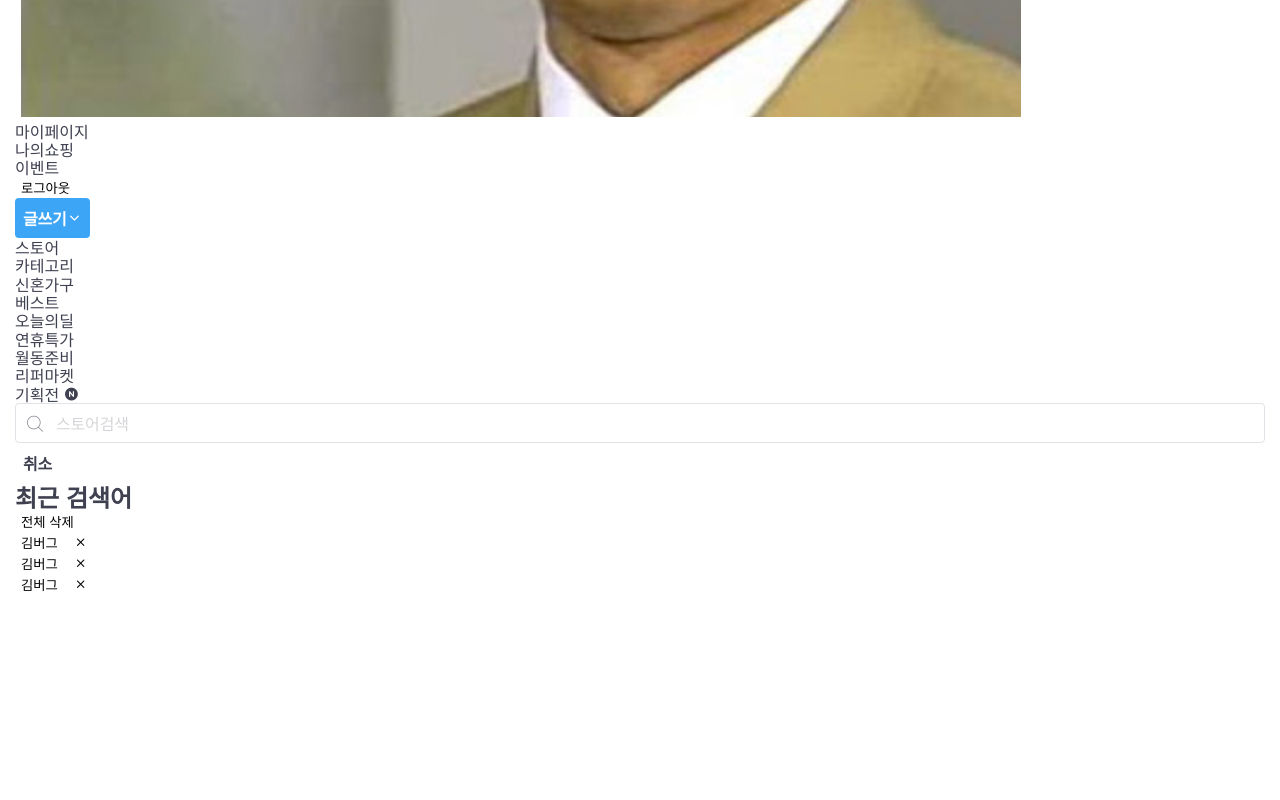
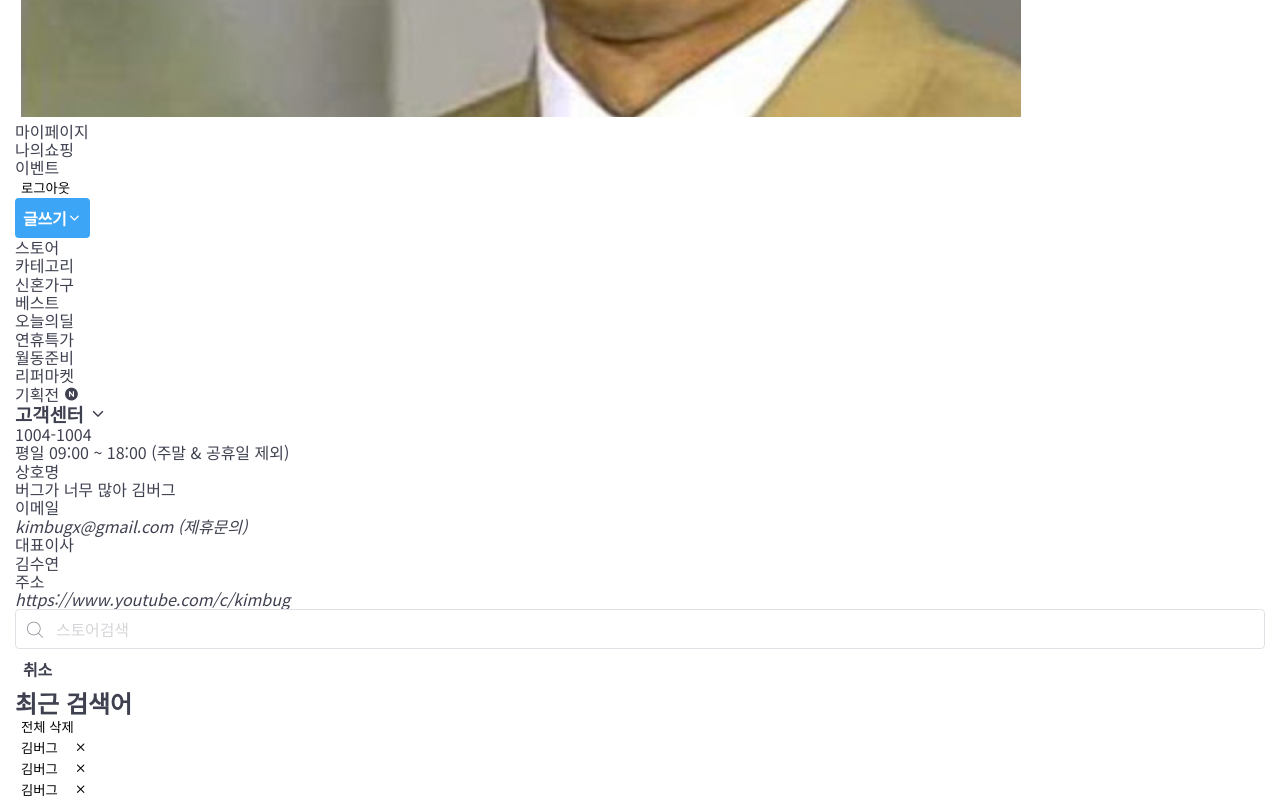
Before and after one commit to Suyeon-kr/tomorrow-house, a website: page index.html in a window 1280 px wide. Shown: the part 847-1647 px from the top of the page. Before the commit the page ends 1442 px from the top, so only its background shows below. Drawn offline with Linux system fonts and the light colour scheme; files whose address does not match are found by name.

Commit message:
💄  Implement global footer component

```diff
--- a/index.html
+++ b/index.html
@@ -252,7 +252,53 @@
       <!-- 상품 상세 페이지 본론 -->
     </main>
 
-    <footer class="global-footer"></footer>
+    <footer class="global-footer">
+      <div class="container">
+        <div class="row">
+          <div class="col-sm-4">
+            <h3 class="global-footer-title">
+              고객센터
+              <i class="ic-chevron"></i>
+            </h3>
+            <a class="global-footer-contact" href="tel:1004-1004">1004-1004</a>
+            <p class="global-footer-time">
+              평일 09:00 ~ 18:00 (주말 &amp; 공휴일 제외)
+            </p>
+
+            <dl class="global-footer-detail-list">
+              <div class="global-footer-detail-item">
+                <dt>상호명</dt>
+                <dd>버그가 너무 많아 김버그</dd>
+              </div>
+              <div class="global-footer-detail-item">
+                <dt>이메일</dt>
+                <dd>
+                  <address>
+                    <a href="mailto:kimbugx@gmail.com"
+                      >kimbugx@gmail.com (제휴문의)</a
+                    >
+                  </address>
+                </dd>
+              </div>
+              <div class="global-footer-detail-item">
+                <dt>대표이사</dt>
+                <dd>김수연</dd>
+              </div>
+              <div class="global-footer-detail-item">
+                <dt>주소</dt>
+                <dd>
+                  <address>
+                    <a href=" https://www.youtube.com/c/kimbug"
+                      >https://www.youtube.com/c/kimbug</a
+                    >
+                  </address>
+                </dd>
+              </div>
+            </dl>
+          </div>
+        </div>
+      </div>
+    </footer>
 
     <aside class="sidebar sm-only">
       <header class="sidebar-header">
```
